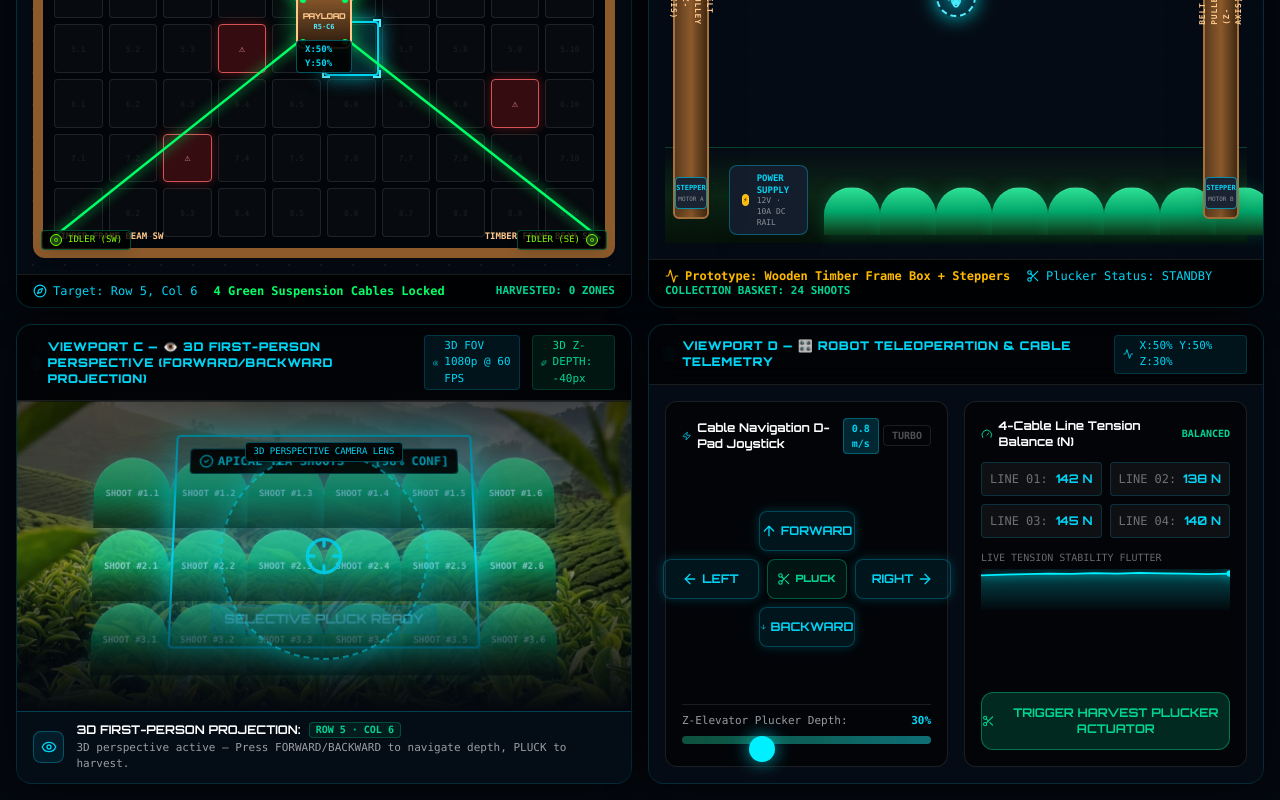
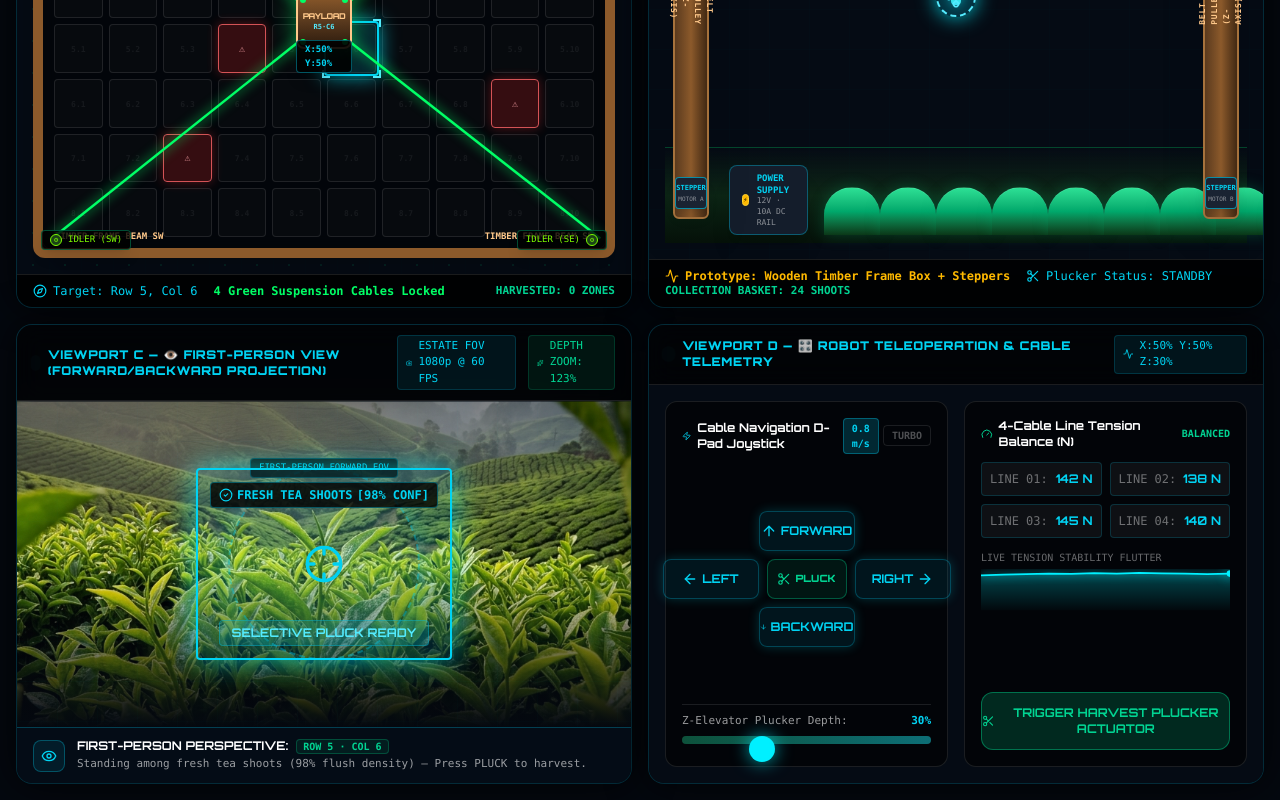
Before and after one commit to kavinjp486/ARISE, a React (Vite) app in the folder frontend/: page / in a window 1280 px wide. Shown: the part 424-1224 px from the top of the page. Built offline with nearby package versions, Linux system fonts and the light colour scheme; the HTML template or start-up script is replaced by a standard one.

Commit message:
Revert "Implement true 3D Perspective Projection for First-Person View with Z-depth translation and 3D tea foliage layers"
This reverts commit 80b49c9c3132a8294e0feb4f2a9b5c9ede4a5a78.

```diff
--- a/frontend/src/components/digitaltwin/FirstPersonCameraHUD.tsx
+++ b/frontend/src/components/digitaltwin/FirstPersonCameraHUD.tsx
@@ -31,11 +31,10 @@ export function FirstPersonCameraHUD({
   const isDiseaseZone = currentCell?.status === "disease";
   const isHarvestedZone = currentCell?.status === "harvested";
 
-  // 3D Perspective Math:
-  // Forward/Backward (posY: 0..100) translates Z-depth from -250px (far) to +180px (close/passing camera)
-  // Left/Right (posX: 0..100) translates X-offset from +180px to -180px
-  const translateZVal = -220 + (posY / 100) * 360;
-  const translateXVal = (posX - 50) * -4.2;
+  // Forward/Backward maps directly to ZOOM (Scale), Left/Right maps to LATERAL PAN (X)
+  // Scale range: 1.0 (far back) to 1.45 (deep inside crop row)
+  const zoomScale = 1.0 + (posY / 100) * 0.45;
+  const lateralPanX = (posX - 50) * -2.4;
 
   return (
     <div className="relative w-full h-full min-h-[460px] bg-[#04080F] border border-cyan-500/20 rounded-2xl overflow-hidden flex flex-col font-sans select-none shadow-[0_0_40px_rgba(0,0,0,0.8)]">
@@ -44,150 +43,124 @@ export function FirstPersonCameraHUD({
         <div className="flex items-center gap-2.5">
           <div className="h-2 w-2 rounded-full bg-cyan-400 animate-ping" />
           <span className="font-orb font-black text-xs text-cyan-400 tracking-wider">
-            VIEWPORT C — 👁️ 3D FIRST-PERSON PERSPECTIVE (FORWARD/BACKWARD PROJECTION)
+            VIEWPORT C — 👁️ FIRST-PERSON VIEW (FORWARD/BACKWARD PROJECTION)
           </span>
         </div>
 
         <div className="flex items-center gap-3 font-mono text-[11px]">
           <div className="flex items-center gap-1.5 text-cyan-400 bg-cyan-500/10 px-2 py-0.5 rounded border border-cyan-500/20">
             <Camera className="h-3 w-3" />
-            <span>3D FOV 1080p @ 60 FPS</span>
+            <span>ESTATE FOV 1080p @ 60 FPS</span>
           </div>
 
           <div className="flex items-center gap-1.5 text-emerald-400 bg-emerald-500/10 px-2 py-0.5 rounded border border-emerald-500/20">
             <Sparkles className="h-3 w-3" />
-            <span>3D Z-DEPTH: {Math.round(translateZVal)}px</span>
+            <span>DEPTH ZOOM: {Math.round(zoomScale * 100)}%</span>
           </div>
         </div>
       </div>
 
-      {/* Main 3D Perspective Projection Viewport Container */}
-      <div
-        className="relative flex-1 w-full bg-[#030907] overflow-hidden flex items-center justify-center"
-        style={{ perspective: "750px", perspectiveOrigin: "50% 50%" }}
-      >
-        {/* 3D WORLD STAGE (PRESERVE-3D) */}
+      {/* Main First Person Downward Camera Viewport */}
+      <div className="relative flex-1 w-full bg-[#050E0A] overflow-hidden flex items-center justify-center">
+        {/* Photorealistic First-Person Tea Estate Background with Pure Zoom/Pan Motion */}
         <motion.div
-          className="absolute inset-0 w-full h-full"
-          style={{ transformStyle: "preserve-3d" }}
+          className="absolute inset-0 bg-cover bg-center transition-all duration-300 ease-out"
           animate={{
-            transform: `translate3d(${translateXVal}px, 0px, ${translateZVal}px) rotateX(12deg)`,
+            scale: zoomScale,
+            x: lateralPanX,
           }}
-          transition={{ type: "spring", stiffness: 120, damping: 20 }}
-        >
-          {/* Layer 1: Background Misty Tea Estate Hills (Far Z-Plane) */}
-          <div
-            className="absolute -inset-20 bg-cover bg-center opacity-60"
           style={{
             backgroundImage: `url('/tea_plantation_fpv.png')`,
-              transform: "translateZ(-300px) scale(1.4)",
           }}
         />
 
-          {/* Layer 2: 3D Ground Mesh Plantation Grid (Mid Z-Plane) */}
+        {/* Natural Sun Flare Glow & Vignette */}
+        <div className="absolute inset-0 bg-gradient-to-t from-[#04080F] via-transparent to-black/40 pointer-events-none z-10" />
         <div
-            className="absolute inset-x-0 bottom-0 h-[600px] border-t-2 border-emerald-500/40 opacity-30"
+          className="absolute inset-0 opacity-15 pointer-events-none z-10"
           style={{
-              transform: "rotateX(75deg) translateZ(-100px)",
-              backgroundImage: `radial-gradient(#00FF66 1.5px, transparent 1.5px), linear-gradient(to right, rgba(0, 240, 255, 0.15) 1px, transparent 1px), linear-gradient(to bottom, rgba(0, 240, 255, 0.15) 1px, transparent 1px)`,
-              backgroundSize: "60px 60px, 60px 60px, 60px 60px",
+            backgroundImage: `linear-gradient(to right, rgba(0, 240, 255, 0.08) 1px, transparent 1px), linear-gradient(to bottom, rgba(0, 240, 255, 0.08) 1px, transparent 1px)`,
+            backgroundSize: "40px 40px, 40px 40px",
           }}
         />
 
-          {/* Layer 3: 3D Tea Crop Rows (Passing By Camera in 3D Space) */}
-          <div
-            className="absolute inset-0 flex flex-col justify-around py-8 pointer-events-none"
-            style={{ transform: "translateZ(-50px) rotateX(-8deg)" }}
-          >
-            {[1, 2, 3].map((rowIdx) => (
-              <div
-                key={rowIdx}
-                className="w-full flex justify-around px-12 opacity-80"
-              >
-                {Array.from({ length: 6 }).map((_, i) => (
-                  <div
-                    key={i}
-                    className="w-24 h-20 rounded-t-full bg-gradient-to-t from-[#092612] via-[#00A86B] to-[#42f0a5] border-t-2 border-emerald-300 shadow-[0_0_20px_rgba(0,240,255,0.3)] flex items-center justify-center text-[10px] font-mono text-cyan-200 font-bold"
-                  >
-                    <span>SHOOT #{rowIdx}.{i + 1}</span>
+        {/* Tactical Crosshairs HUD */}
+        <div className="absolute inset-0 flex items-center justify-center pointer-events-none z-20">
+          <div className="relative w-48 h-48 border-2 border-dashed border-cyan-400/40 rounded-full flex items-center justify-center shadow-[0_0_25px_rgba(0,240,255,0.25)]">
+            <Crosshair className="h-10 w-10 text-cyan-400" />
+            <span className="absolute -top-3 text-[9px] font-mono text-cyan-400 bg-black/80 px-2 py-0.5 rounded border border-cyan-500/30">
+              FIRST-PERSON FORWARD FOV
+            </span>
           </div>
-                ))}
-              </div>
-            ))}
         </div>
 
-          {/* Layer 4: 3D AI Target Bounding Boxes floating in 3D Space */}
-          <div
-            className="absolute inset-0 flex items-center justify-center pointer-events-none"
-            style={{ transform: "translateZ(80px)" }}
+        {/* ACTIVE FIRST-PERSON AI BOUNDING BOX OVERLAYS */}
+        <div className="absolute inset-12 z-20 flex items-center justify-center pointer-events-none">
+          {isDiseaseZone ? (
+            <motion.div
+              initial={{ scale: 0.9, opacity: 0 }}
+              animate={{ scale: 1, opacity: 1 }}
+              className="relative w-64 h-48 border-2 border-red-500 rounded bg-red-500/15 shadow-[0_0_30px_rgba(255,60,60,0.6)] flex flex-col items-center justify-between p-3"
             >
-            {isDiseaseZone ? (
-              <div className="w-72 h-52 border-2 border-red-500 rounded bg-red-500/20 shadow-[0_0_40px_rgba(255,60,60,0.7)] flex flex-col items-center justify-between p-3">
-                <div className="w-full flex justify-between items-center text-xs font-mono font-bold text-red-400 bg-black/90 px-2 py-1 rounded border border-red-500/40">
+              <div className="w-full flex justify-between items-center text-xs font-mono font-bold text-red-400 bg-black/80 px-2 py-1 rounded border border-red-500/40">
                 <span className="flex items-center gap-1">
                   <AlertTriangle className="h-3.5 w-3.5 text-red-400" />
                   BLISTER BLIGHT PATHOLOGY
                 </span>
                 <span>[92% CONF]</span>
               </div>
-                <div className="font-orb text-xs font-bold text-red-300 bg-red-500/30 px-3 py-1 rounded border border-red-500/40 animate-pulse">
+              <div className="font-orb text-xs font-bold text-red-300 bg-red-500/20 px-3 py-1 rounded border border-red-500/40 animate-pulse">
                 ⚠ BIO-FUNGICIDE SPRAY REQUIRED
               </div>
-              </div>
+            </motion.div>
           ) : isHarvestedZone ? (
-              <div className="w-72 h-52 border-2 border-emerald-400 rounded bg-emerald-500/20 shadow-[0_0_40px_rgba(0,168,107,0.7)] flex flex-col items-center justify-between p-3">
-                <div className="w-full flex justify-between items-center text-xs font-mono font-bold text-emerald-400 bg-black/90 px-2 py-1 rounded border border-emerald-500/40">
+            <motion.div
+              initial={{ scale: 0.9, opacity: 0 }}
+              animate={{ scale: 1, opacity: 1 }}
+              className="relative w-64 h-48 border-2 border-emerald-400 rounded bg-emerald-500/15 shadow-[0_0_30px_rgba(0,168,107,0.6)] flex flex-col items-center justify-between p-3"
+            >
+              <div className="w-full flex justify-between items-center text-xs font-mono font-bold text-emerald-400 bg-black/80 px-2 py-1 rounded border border-emerald-500/40">
                 <span className="flex items-center gap-1">
                   <CheckCircle2 className="h-3.5 w-3.5 text-emerald-400" />
                   HARVEST COMPLETE
                 </span>
                 <span>[100% FLUSH]</span>
               </div>
-                <div className="font-orb text-xs font-bold text-emerald-300 bg-emerald-500/30 px-3 py-1 rounded border border-emerald-500/40">
+              <div className="font-orb text-xs font-bold text-emerald-300 bg-emerald-500/20 px-3 py-1 rounded border border-emerald-500/40">
                 ✓ TEA SHOOTS PLUCKED & COLLECTED
               </div>
-              </div>
+            </motion.div>
           ) : (
-              <div className="w-72 h-52 border-2 border-cyan-400 rounded bg-cyan-500/20 shadow-[0_0_40px_rgba(0,240,255,0.7)] flex flex-col items-center justify-between p-3">
-                <div className="w-full flex justify-between items-center text-xs font-mono font-bold text-cyan-400 bg-black/90 px-2 py-1 rounded border border-cyan-500/40">
+            <motion.div
+              initial={{ scale: 0.9, opacity: 0 }}
+              animate={{ scale: 1, opacity: 1 }}
+              className="relative w-64 h-48 border-2 border-cyan-400 rounded bg-cyan-500/15 shadow-[0_0_30px_rgba(0,240,255,0.6)] flex flex-col items-center justify-between p-3"
+            >
+              <div className="w-full flex justify-between items-center text-xs font-mono font-bold text-cyan-400 bg-black/80 px-2 py-1 rounded border border-cyan-500/40">
                 <span className="flex items-center gap-1">
                   <CheckCircle2 className="h-3.5 w-3.5 text-cyan-400" />
-                    APICAL TEA SHOOTS
+                  FRESH TEA SHOOTS
                 </span>
                 <span>[98% CONF]</span>
               </div>
-                <div className="font-orb text-xs font-bold text-cyan-300 bg-cyan-500/30 px-3 py-1 rounded border border-cyan-500/40">
+              <div className="font-orb text-xs font-bold text-cyan-300 bg-cyan-500/20 px-3 py-1 rounded border border-cyan-500/40">
                 SELECTIVE PLUCK READY
               </div>
-              </div>
+            </motion.div>
           )}
-          </div>
-        </motion.div>
-
-        {/* Dark Vignette Overlay */}
-        <div className="absolute inset-0 bg-gradient-to-t from-[#04080F] via-transparent to-black/50 pointer-events-none z-10" />
-
-        {/* 2D HUD OVERLAY (Static Target Reticle in Front of Camera Lens) */}
-        <div className="absolute inset-0 flex items-center justify-center pointer-events-none z-20">
-          <div className="relative w-52 h-52 border-2 border-dashed border-cyan-400/50 rounded-full flex items-center justify-center shadow-[0_0_30px_rgba(0,240,255,0.3)]">
-            <Crosshair className="h-10 w-10 text-cyan-400 animate-pulse" />
-            <span className="absolute -top-3 text-[9px] font-mono text-cyan-400 bg-black/90 px-2 py-0.5 rounded border border-cyan-500/40">
-              3D PERSPECTIVE CAMERA LENS
-            </span>
-          </div>
         </div>
 
         {/* ACTIVE CUTTER HARVESTING PARTICLES IN FIRST PERSON */}
         {isHarvesting && (
           <motion.div
             initial={{ opacity: 1, scale: 0.5 }}
-            animate={{ opacity: 0, scale: 1.6 }}
+            animate={{ opacity: 0, scale: 1.5 }}
             transition={{ repeat: Infinity, duration: 0.4 }}
             className="absolute z-30 pointer-events-none flex flex-col items-center justify-center"
           >
-            <div className="text-4xl animate-spin">✂️</div>
-            <div className="font-orb font-black text-xs text-emerald-400 bg-black/90 px-3 py-1 rounded border border-emerald-400 shadow-xl">
-              PLUCKING LEAVES IN 3D...
+            <div className="text-3xl animate-spin">✂️</div>
+            <div className="font-orb font-black text-xs text-emerald-400 bg-black/80 px-2 py-1 rounded border border-emerald-400">
+              PLUCKING LEAVES...
             </div>
           </motion.div>
         )}
@@ -201,17 +174,17 @@ export function FirstPersonCameraHUD({
           </div>
           <div>
             <div className="font-orb text-xs font-bold text-white flex items-center gap-2">
-              <span>3D FIRST-PERSON PROJECTION:</span>
+              <span>FIRST-PERSON PERSPECTIVE:</span>
               <span className="text-emerald-400 font-mono text-[10px] px-1.5 py-0.2 rounded bg-emerald-500/10 border border-emerald-500/30">
                 ROW {row + 1} · COL {col + 1}
               </span>
             </div>
             <div className="text-[11px] text-white/60 font-mono mt-0.5">
               {isDiseaseZone
-                ? "Pathology detected in 3D space — Bio-fungicide spray recommended."
+                ? "Pathology detected — Bio-fungicide spray recommended."
                 : isHarvestedZone
-                ? "Zone harvested — Move forward to next tea canopy sector."
-                : "3D perspective active — Press FORWARD/BACKWARD to navigate depth, PLUCK to harvest."}
+                ? "Zone harvested — Move to adjacent crop sector."
+                : "Standing among fresh tea shoots (98% flush density) — Press PLUCK to harvest."}
             </div>
           </div>
         </div>
```
Lines whose indentation alone changed are shown as unchanged.
